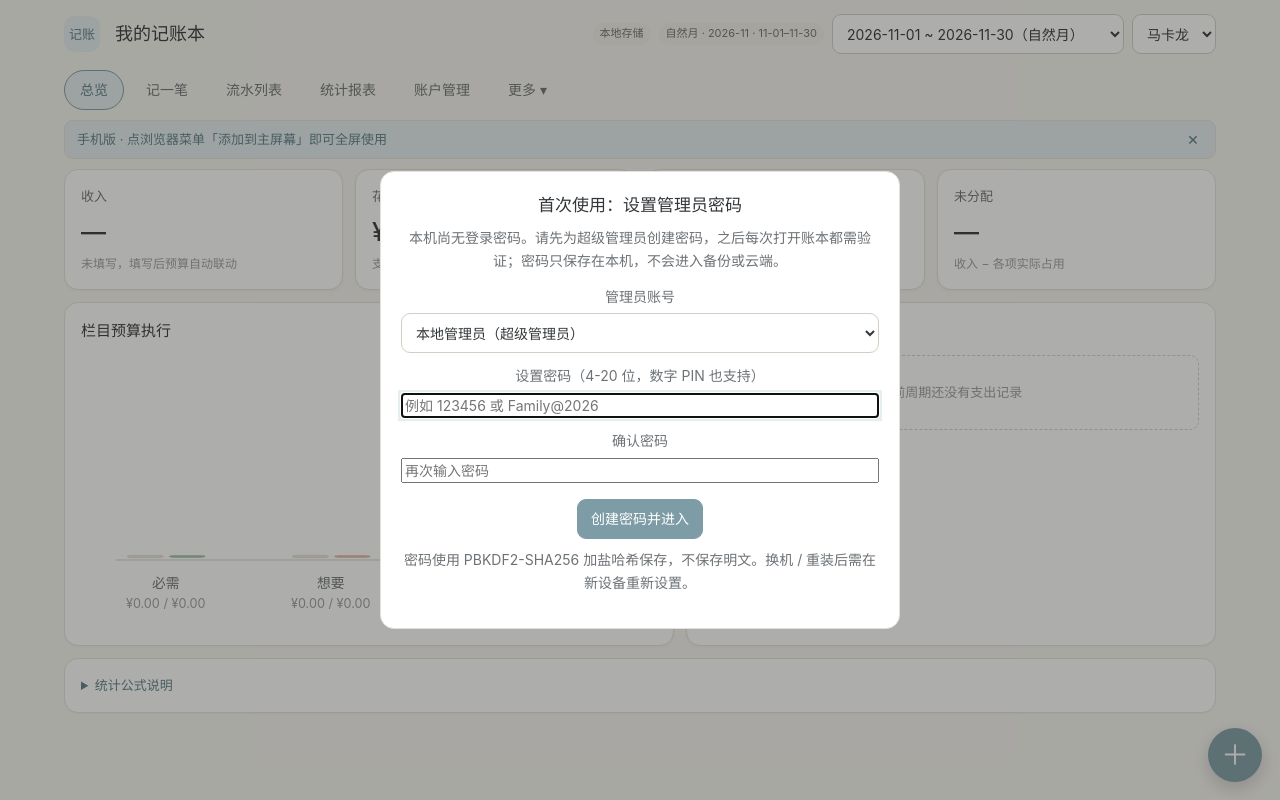
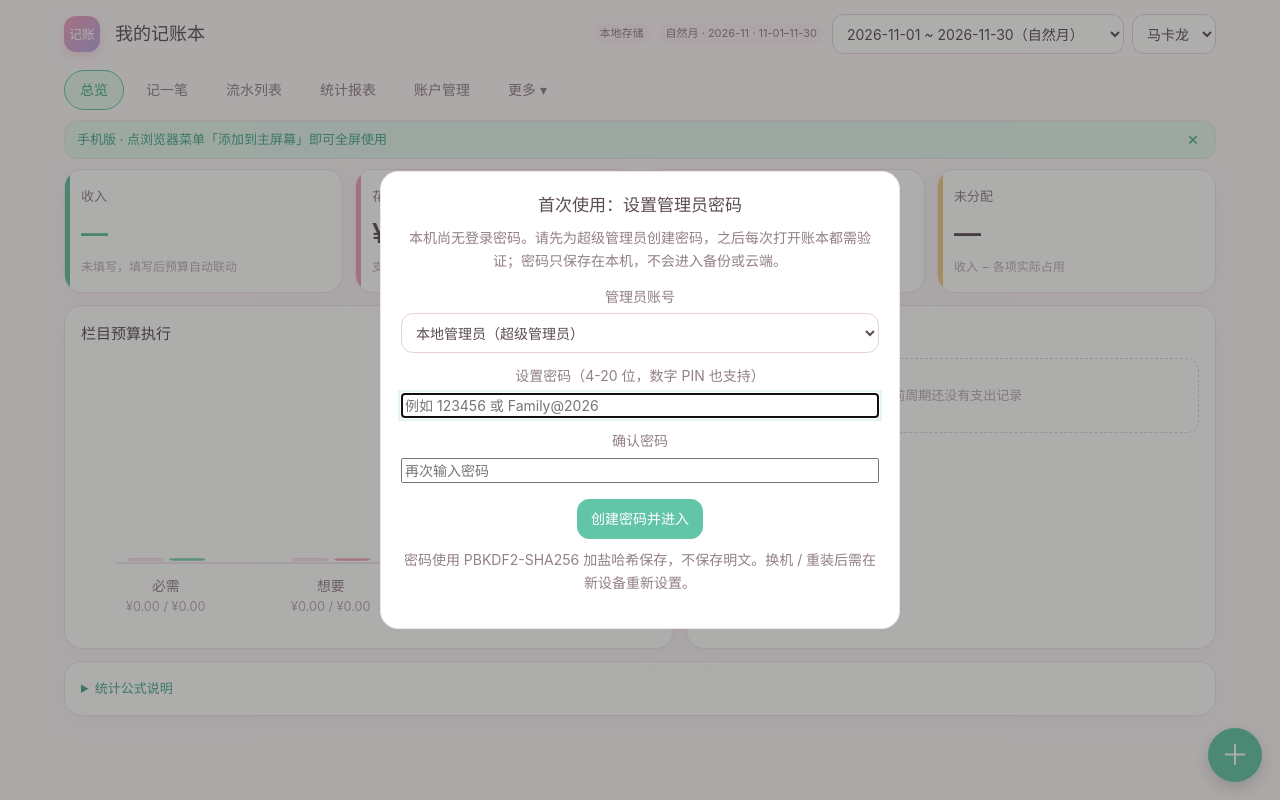
Before and after one commit to konglongbaobao/myjizhang, a plain HTML site: page index.html in a window 1280 px wide. Drawn offline with Linux system fonts and the light colour scheme.

Commit message:
部署记账本 PWA 2026-11-26T10:04:27.083Z

```diff
--- a/index.html
+++ b/index.html
@@ -4,18 +4,20 @@
 <meta charset="UTF-8">
 <meta name="viewport" content="width=device-width,initial-scale=1,viewport-fit=cover">
 <meta name="color-scheme" content="light">
-<meta name="theme-color" content="#7d9ca6">
+<meta name="theme-color" content="#f19ebe">
 <link rel="manifest" href="manifest.webmanifest">
 <title>我的记账本</title>
 <style>
-:root{
-  --bg:#f7f6f2; --surface:#ffffff; --surface-2:#f2f0ea; --surface-3:#eae7df;
-  --text:#33373a; --text-2:#6d7276; --text-3:#9a9e9f;
-  --border:#e4e1d9; --border-2:#d3cfc4;
-  --primary:#7d9ca6; --primary-dark:#5d7d88; --primary-soft:#e5eef0;
-  --needs:#9dbfae; --wants:#e3b5a3; --savings:#adaed2; --debt:#cdb99c;
-  --danger:#c36a6a; --danger-soft:#f9e9e9; --success:#6d9778; --warning:#c29450;
-  --radius:14px; --radius-s:9px; --shadow:0 1px 3px rgba(50,50,40,.05);
+/* 马卡龙 · 少女风（默认主题）：薄荷绿 + 樱花粉 + 薰衣草紫 + 奶油黄，低饱和高明度 */
+:root,[data-theme="macaron"]{
+  --bg:#fdf8fb; --surface:#ffffff; --surface-2:#fdf1f7; --surface-3:#f8e6ef;
+  --text:#5b4b54; --text-2:#927f89; --text-3:#bdaab5;
+  --border:#f1e3eb; --border-2:#e7d0dc;
+  --primary:#63c5a8; --primary-dark:#47a98c; --primary-soft:#e4f6ef;
+  --accent:#f19ebe; --accent-soft:#fdeef4;
+  --needs:#7ccfae; --wants:#f2a6c0; --savings:#b9a6e3; --debt:#efc98a;
+  --danger:#ee8ba1; --danger-soft:#fdeef2; --success:#5fbfa0; --warning:#e0b265;
+  --radius:18px; --radius-s:12px; --shadow:0 6px 20px rgba(200,150,180,.10);
   --font:-apple-system,BlinkMacSystemFont,"Segoe UI","PingFang SC","Microsoft YaHei",sans-serif;
   --mono:"SFMono-Regular",Consolas,"Liberation Mono",monospace;
   /* 交互控件统一变量：按钮、下拉框、输入框、标签页、胶囊按钮共用同一字体与尺寸体系 */
@@ -46,7 +48,7 @@ button{cursor:pointer}
 .app{max-width:1180px;margin:0 auto;padding:14px 14px 60px}
 .topbar{display:flex;flex-wrap:wrap;align-items:center;gap:10px;margin-bottom:12px}
 .brand{display:flex;align-items:center;gap:9px;min-width:0}
-.logo{width:36px;height:36px;border-radius:10px;background:var(--primary-soft);color:var(--primary-dark);display:grid;place-items:center;font-size:13px;font-weight:500;flex:none}
+.logo{width:36px;height:36px;border-radius:12px;background:linear-gradient(135deg,var(--accent),var(--savings));color:#fff;display:grid;place-items:center;font-size:13px;font-weight:500;flex:none;box-shadow:0 4px 12px rgba(241,158,190,.35)}
 .ledger-name{border:0;background:none;font-size:18px;font-weight:500;padding:4px 6px;border-radius:8px;max-width:240px;overflow:hidden;text-overflow:ellipsis;white-space:nowrap}
 .ledger-name:hover{background:var(--surface-2)}
 .hint{font-size:12px;color:var(--text-3)}
@@ -77,8 +79,13 @@ input.num.inline-ctrl{text-align:right}
 .card h3{margin:0 0 12px;font-size:15px;font-weight:500}
 .card h4{margin:0 0 8px;font-size:14px;font-weight:500}
 .cards{display:grid;grid-template-columns:repeat(auto-fit,minmax(165px,1fr));gap:12px;margin-bottom:12px}
+.stat{position:relative;overflow:hidden}
+.stat:before{content:'';position:absolute;left:0;top:0;bottom:0;width:5px;border-radius:18px 0 0 18px}
+.stat.tone-in:before{background:var(--success)} .stat.tone-out:before{background:var(--accent)}
+.stat.tone-save:before{background:var(--savings)} .stat.tone-left:before{background:var(--debt)}
 .stat .label{font-size:13px;color:var(--text-2)}
-.stat .value{font-size:25px;font-weight:500;margin:5px 0 2px;letter-spacing:-.4px}
+.stat .value{font-size:27px;font-weight:600;margin:5px 0 2px;letter-spacing:-.4px}
+.stat.tone-in .value{color:var(--success)}
 .stat .sub{font-size:12px;color:var(--text-3)}
 .stat.neg .value{color:var(--danger)}
 .grid-2{display:grid;grid-template-columns:1.15fr 1fr;gap:12px;margin-bottom:12px}
@@ -95,6 +102,10 @@ input.num.inline-ctrl{text-align:right}
 .field{margin-bottom:12px}
 .field label{display:block;font-size:var(--ctrl-fs);color:var(--text-2);margin-bottom:5px}
 .field input,.field select,.field textarea{width:100%}
+/* 记账页主金额：参考清爽记账 App 的大号数字 + 薄荷绿下划线 */
+input.amount-hero{font-size:34px!important;font-weight:600;line-height:1.25;color:var(--primary-dark);letter-spacing:-1px;border:0;border-bottom:2px solid var(--primary);border-radius:0;background:transparent;padding:4px 2px 8px;box-shadow:none!important}
+input.amount-hero:focus{border-bottom-color:var(--accent);box-shadow:none!important}
+input.amount-hero::placeholder{color:var(--text-3);font-weight:400}
 .form-grid{display:grid;grid-template-columns:repeat(auto-fit,minmax(190px,1fr));gap:0 12px}
 .list{display:grid;gap:8px}
 .list-item{display:flex;align-items:center;gap:10px;padding:10px 12px;border:1px solid var(--border);border-radius:var(--radius-s);background:var(--surface)}
@@ -722,7 +733,7 @@ function hideUnauthorized(root){
   $$('[data-change]',root).forEach(el=>{if(allowed.indexOf(el.dataset.change)<0)el.style.display='none';});
 }
 function render(){
-  const nav=[['overview','总览'],['entry','记一笔'],['list','流水列表'],['report','统计报表'],['accounts','账户管理'],['budget','预算设置'],['recurring','周期账'],['manage','分类管理'],['users','本地用户'],['data','数据管理'],['share','分享阅览'],['sync','云同步'],['settings','设置']];
+  const nav=[['overview','总览'],['entry','记一笔'],['list','流水列表'],['report','统计报表'],['accounts','账户管理'],['budget','预算设置'],['recurring','周期账'],['manage','分类管理'],['users','本地用户'],['data','数据管理'],['share','分享阅览'],['settings','设置']];
   const primary=nav.slice(0,5),more=nav.slice(5);
   const moreActive=more.some(([k])=>k===UI.view);
   const navBtn=([k,n])=>`<button data-action="nav" data-view="${k}" class="${UI.view===k?'active':''}">${n}</button>`;
@@ -756,11 +767,11 @@ function render(){
 function overviewHtml(){
   const st=stats(UI.periodKey),p=ensurePeriod(UI.periodKey),noInc=p.income==null;
   const cards=[
-    {label:'收入',value:noInc?'—':money(st.inc),sub:noInc?'未填写，填写后预算自动联动':'当前周期手填',neg:false},
-    {label:'花费',value:money(st.spent),sub:'支出合计，转账不计',neg:false},
-    {label:'储蓄率',value:noInc?'—':(st.rate>=0?'':'')+st.rate.toFixed(1)+'%',sub:'储蓄净存入 ÷ 收入',neg:st.rate<0},
-    {label:'未分配',value:noInc?'—':money(st.unallocated),sub:'收入 − 各项实际占用',neg:st.unallocated<0}
-  ].map(c=>`<div class="card stat${c.neg?' neg':''}"><div class="label">${c.label}</div><div class="value">${esc(c.value)}</div><div class="sub">${c.sub}</div></div>`).join('');
+    {label:'收入',value:noInc?'—':money(st.inc),sub:noInc?'未填写，填写后预算自动联动':'当前周期手填',neg:false,tone:'in'},
+    {label:'花费',value:money(st.spent),sub:'支出合计，转账不计',neg:false,tone:'out'},
+    {label:'储蓄率',value:noInc?'—':(st.rate>=0?'':'')+st.rate.toFixed(1)+'%',sub:'储蓄净存入 ÷ 收入',neg:st.rate<0,tone:'save'},
+    {label:'未分配',value:noInc?'—':money(st.unallocated),sub:'收入 − 各项实际占用',neg:st.unallocated<0,tone:'left'}
+  ].map(c=>`<div class="card stat tone-${c.tone}${c.neg?' neg':''}"><div class="label">${c.label}</div><div class="value">${esc(c.value)}</div><div class="sub">${c.sub}</div></div>`).join('');
   return `
     <div class="cards">${cards}</div>
     <div class="grid-2">
@@ -815,7 +826,7 @@ function pieChart(st){
     <text x="110" y="124" text-anchor="middle" font-size="16" style="fill:var(--text)">${esc(money(total))}</text>
   </svg></div><div class="legend">${legend}</div>`;
 }
-const PIE_PALETTE=['var(--primary)','var(--success)','var(--danger)','#E3B04B','#7C6BD6','#4BA3C7','#D67B9B','#7FB069'];
+const PIE_PALETTE=['var(--primary)','var(--accent)','var(--savings)','var(--debt)','var(--needs)','var(--wants)','#8fc9d6','#c3a8e0'];
 /* 通用分类饼图：byCat 为 {名称:金额}，用于统计报表 */
 function categoryPieChart(byCat,label){
   const vals=Object.keys(byCat||{}).map(k=>({name:k,v:Math.max(0,num(byCat[k]))}))
@@ -904,13 +915,10 @@ function entryHtml(){
   </div></div>`;
   return `
   <div class="card" style="margin-bottom:12px">
-    <div class="section-head"><h3>${UI.editingId?'编辑流水':'记一笔'}</h3><span class="hint">栏目 → 子项目 → 金额 → 保存</span>${UI.editingId?'<button class="btn sm" data-action="cancel-edit">取消编辑</button>':''}</div>
+    <div class="section-head"><h3>${UI.editingId?'编辑流水':'记一笔'}</h3><span class="hint">金额 → 栏目 → 保存</span>${UI.editingId?'<button class="btn sm" data-action="cancel-edit">取消编辑</button>':''}</div>
     <div class="field"><label>类型</label><div class="chips">${typeChips}</div></div>
-    ${(TX_INFO[UI.type]||{}).section!==false?quickRow('f-section',secOpts,'section','栏目')+quickRow('f-sub',subOpts,'sub','子项目'):''}
-    <p class="hint" style="margin:0 0 12px">${budgetHint}</p>
-    <div class="form-grid">
-      <div class="field"><label>金额 <button class="btn sm calc-trigger" data-action="calc-open">fx 计算</button></label>
-        <input id="f-amount" type="text" inputmode="decimal" placeholder="0.00（可直接输入 12+8）" value="${esc(fval('amount'))}">
+    <div class="field"><label>金额 <button class="btn sm calc-trigger" data-action="calc-open">fx 计算</button><span class="hint" style="margin-left:8px">可直接输入 12+8 等算式</span></label>
+      <input id="f-amount" class="amount-hero" type="text" inputmode="decimal" placeholder="0.00" value="${esc(fval('amount'))}">
       <div class="field-error" id="amount-error" hidden></div>
       <div id="calc-panel" class="calc calc-inline${UI.calcOpen?' open':''}">
         <input id="calc-input" class="calc-display" type="text" inputmode="text" placeholder="输入算式，回车自动填入金额" value="${esc(UI.calc||'')}" style="width:100%;border:0;background:transparent;text-align:right;outline:none;font-family:var(--font);font-size:var(--ctrl-fs)">
@@ -918,9 +926,10 @@ function entryHtml(){
         <div class="row" style="margin-top:8px"><button class="btn sm primary" data-action="calc-equal">计算并填入金额</button><button class="btn sm" data-action="calc-close">收起</button><span class="hint">键盘直接输入算式，回车填入金额</span></div>
       </div>
     </div>
+    ${(TX_INFO[UI.type]||{}).section!==false?quickRow('f-section',secOpts,'section','栏目')+quickRow('f-sub',subOpts,'sub','子项目'):''}
+    <p class="hint" style="margin:0 0 12px">${budgetHint}</p>
     <div class="field"><label>日期时间</label><input id="f-date" type="datetime-local" value="${esc(dateVal)}">
       <div class="row tight" style="margin-top:6px"><button class="btn sm" data-action="date-quick" data-day="0">今天</button><button class="btn sm" data-action="date-quick" data-day="1">昨天</button><button class="btn sm" data-action="date-quick" data-day="2">前天</button></div>${crossHint}</div>
-    </div>
     ${quickRow('f-account',chanOpts,'channel',(TX_INFO[UI.type]||{}).to?'转出账户':'支付渠道 / 账户')}
     ${(TX_INFO[UI.type]||{}).to?`<div class="field"><label>转入账户</label><select id="f-toAccount" class="col">${toOpts}</select></div>`:''}
     <div class="field"><label>标签（点击选择，可多选）</label><div class="chips">${tagChips}</div>
```
Lines whose indentation alone changed are shown as unchanged.
